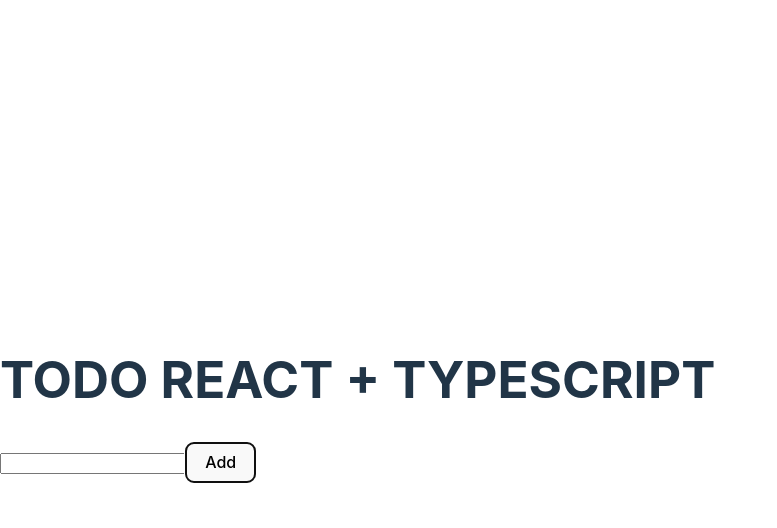
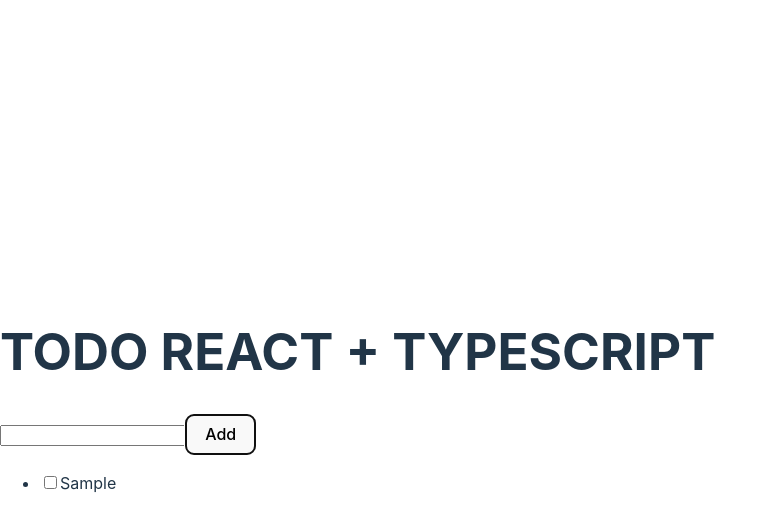
Before and after one commit to ritagujar/ReactTypescript-TodoList, a React (Vite) app: page / in a window 1280 px wide. Both pictures are taken after typing "Sample" into the empty fields and a click on the button "Add". Shown: the top 528 px of the page, without its empty margins (0-777 px from the left). Built offline with nearby package versions, Linux system fonts and the light colour scheme.

Commit message:
Displayed tasks in the UI when the user clicks the add button

```diff
--- a/src/App.tsx
+++ b/src/App.tsx
@@ -1,10 +1,12 @@
 import AddToDo from "./components/AddToDo";
+import Todos from "./components/Todos";
 
 const App = () => {
   return (
     <main>
       <h1>TODO REACT + TYPESCRIPT</h1>
       <AddToDo />
+      <Todos />
     </main>
   );
 };
--- /dev/null
+++ b/src/components/Todos.tsx
@@ -0,0 +1,32 @@
+import { useTodos } from "../store/todos";
+
+const Todos = () => {
+  const { todos } = useTodos();
+
+  let filterData = todos;
+  return (
+    <ul>
+      {filterData.map((todo) => {
+        return (
+          <li key={todo.id}>
+            <input
+              type="checkbox"
+              id={`todo-${todo.id}`}
+              checked={todo.completed}
+              onChange={() => toggleTodoAsCompleted(todo.id)}
+            />
+            <label htmlFor={`todo-${todo.id}`}>{todo.task}</label>
+
+            {todo.completed && (
+              <button type="button" onClick={() => handleDeleteTodo(todo.id)}>
+                Delete
+              </button>
+            )}
+          </li>
+        );
+      })}
+    </ul>
+  );
+};
+
+export default Todos;
```
